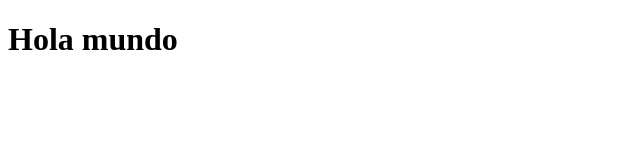
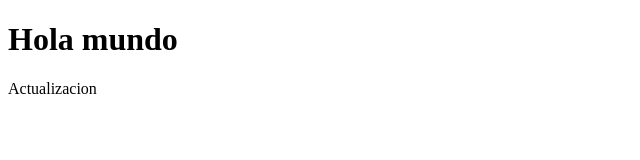
Before and after one commit to Erickmonegro/DevOps, a plain HTML site: page index.html in a window 1280 px wide. Shown: the whole page, without its empty margins (0-640 px from the left). Drawn offline with Linux system fonts and the light colour scheme.

Commit message:
actualizacion

```diff
--- a/index.html
+++ b/index.html
@@ -7,5 +7,6 @@
 </head>
 <body>
     <h1>Hola mundo</h1>
+    <p>Actualizacion</p>
 </body>
 </html>
```
